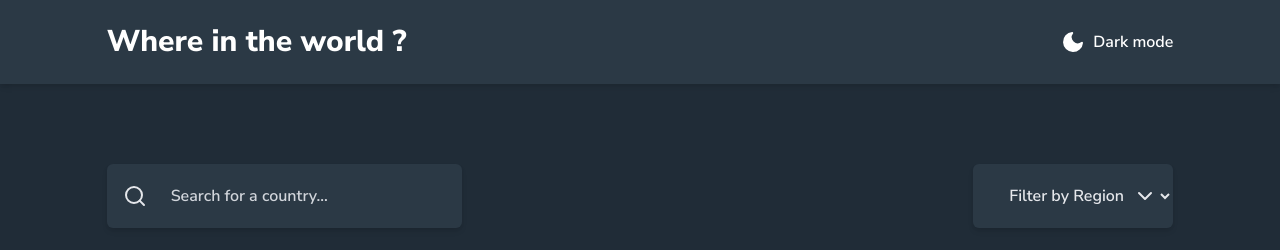
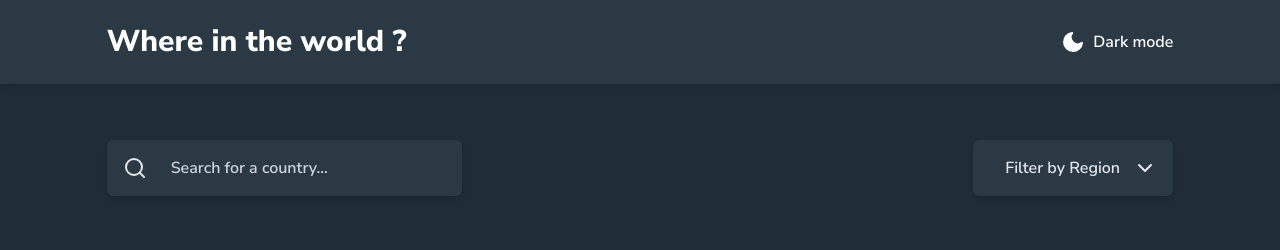
Before and after one commit to victorseara/rest-countries-challenge, a React (Create React App) app: page / in a window 1280 px wide. Shown: the top 250 px of the page. Built offline with nearby package versions, Linux system fonts and the light colour scheme; grey boxes are pictures that could not be loaded.

Commit message:
refactor: :lipstick: change styles to match design specifications

```diff
--- a/src/App.tsx
+++ b/src/App.tsx
@@ -92,9 +92,9 @@ function App() {
         id="fixed-content"
       >
         <Header title="Where in the world ?" toggleTheme={toggleTheme} />
-        <div className="h-full w-10/12 max-w-screen-2xl flex flex-col my-20 self-center">
-          <div className="flex flex-col sm:justify-between sm:flex-row h-16">
-            <div className="w-12/12 sm:w-1/3" style={{ minWidth: '320px' }}>
+        <div className="h-full w-10/12 max-w-screen-2xl flex flex-col my-14 self-center">
+          <div className="flex justify-between flex-wrap">
+            <div className="w-12/12 sm:w-1/3 " style={{ minWidth: '320px' }}>
               <SearchBox
                 placeholder="Search for a country..."
                 value={query}
@@ -102,7 +102,7 @@ function App() {
               />
             </div>
             <div
-              className="mt-12 w-9/12 sm:mt-0 sm:w-2/12"
+              className="w-6/12 sm:w-2/12 mt-10 sm:mt-0"
               style={{ minWidth: '200px' }}
             >
               <Dropdown
@@ -115,7 +115,7 @@ function App() {
           </div>
         </div>
       </div>
-      <div className="h-full w-10/12 max-w-screen-2xl flex flex-col">
+      <div className="w-10/12 max-w-screen-2xl flex flex-col">
         <main
           id="main-content"
           className="grid grid-cols-1 sm:grid-cols-2 md:grid-cols-3 lg:grid-cols-4 w-full gap-20 grid-rows-1"
--- a/src/components/Dropdown/Dropdown.tsx
+++ b/src/components/Dropdown/Dropdown.tsx
@@ -20,7 +20,7 @@ const Dropdown = ({
   return (
     <label
       htmlFor="Filter by Region"
-      className="relative flex items-center text-gray-500 dark:text-gray-200 h-full rounded-md shadow-md"
+      className="relative flex items-center text-gray-500 dark:text-gray-200 rounded-md shadow-md h-14"
     >
       <ChevronDown className="absolute my-auto right-0 mx-4" />
       <select
--- a/src/components/SearchBox/SearchBox.tsx
+++ b/src/components/SearchBox/SearchBox.tsx
@@ -21,10 +21,10 @@ const SearchBox = ({ placeholder, value, onChange }: SearchBoxProps) => {
   }, [localValue, onChange]);
 
   return (
-    <div className="relative w-full h-full flex items-center text-gray-500 dark:text-gray-200">
+    <div className="relative flex items-center text-gray-500 dark:text-gray-200 h-14">
       <Search className="absolute my-auto mx-4" />
       <input
-        className="text-base rounded-md shadow-md w-full h-full py-8 font-semibold input-light input-dark pl-16 focus:outline-none focus:ring-inset focus:ring-dark-hover focus:ring-1"
+        className="text-base rounded-md shadow-md w-full h-full font-semibold input-light input-dark pl-16 focus:outline-none focus:ring-inset focus:ring-dark-hover focus:ring-1"
         type="text"
         aria-label="Search"
         onChange={e => setLocalValue(e.target.value)}
--- a/src/index.css
+++ b/src/index.css
@@ -35,3 +35,9 @@
   width: 100%;
   height: 100%;
 }
+
+select {
+  appearance: none;
+  -webkit-appearance: none;
+  -moz-appearance: none;
+}
```
